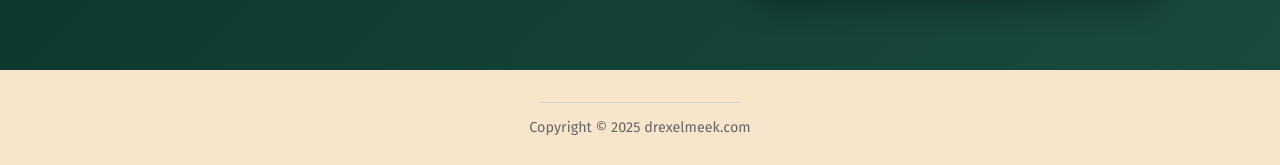
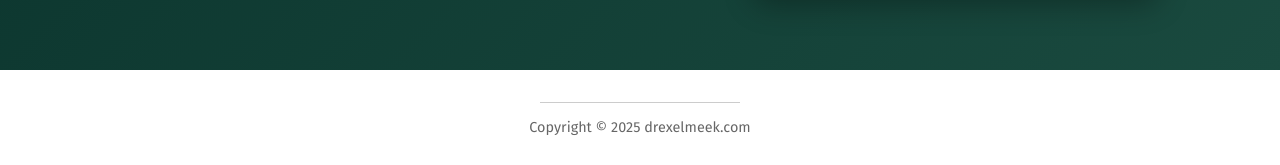
Before and after one commit to dmeek912/dmeek912.github.io, a React (Vite) app: page / in a window 1280 px wide. Shown: the part 1257-1422 px from the top of the page. Built offline with nearby package versions, Linux system fonts and the light colour scheme.

Commit message:
changing footer back to white

```diff
--- a/src/App.css
+++ b/src/App.css
@@ -114,7 +114,6 @@ body {
 }
 
 .footer {
-  background-color: #f7e5cc;
   margin-top: auto;
   padding: 2rem 0;
 }
```
